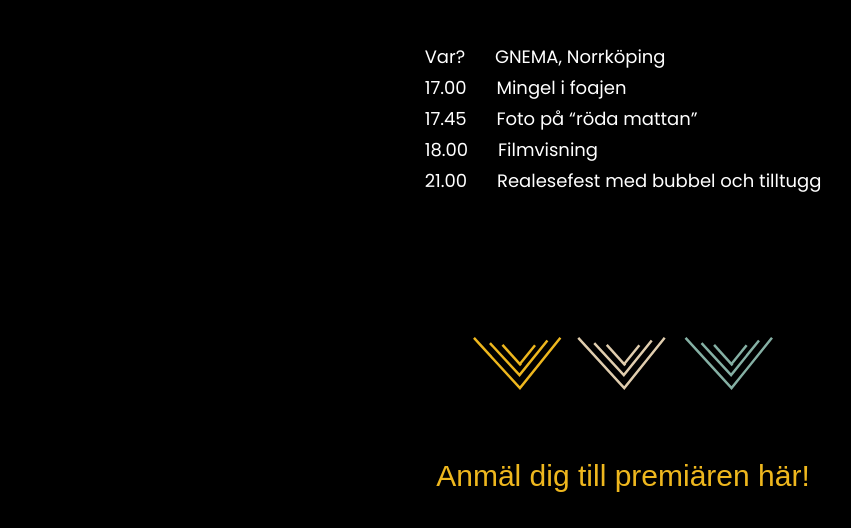
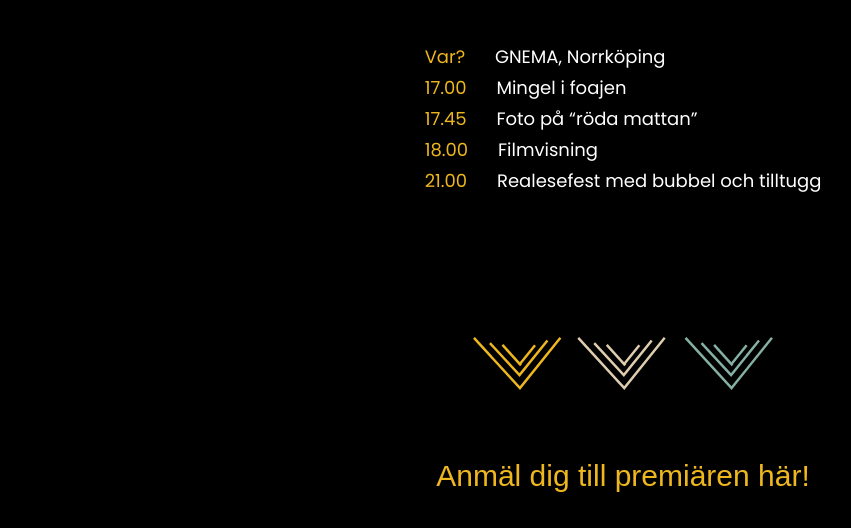
Before and after one commit to klarj/klajo, a plain HTML site: page program.html in a window 1280 px wide. Shown: the part 272-800 px from the top of the page, without its empty margins (17-868 px from the left). Drawn offline with Linux system fonts and the light colour scheme; a web font is replaced by a local one.

Commit message:
Style-fix

```diff
--- a/program.html
+++ b/program.html
@@ -39,19 +39,19 @@
             <!--Premiärtabellen-->
             <table>
                 <tr>
-                    <td><span class="under spacer">Var?</span> GNEMA, Norrköping</td>
+                    <td><span class="text-highlight spacer">Var?</span> GNEMA, Norrköping</td>
                 </tr>
                 <tr>
-                    <td><span class="under spacer">17.00</span> Mingel i foajen </td>
+                    <td><span class="text-highlight spacer">17.00</span> Mingel i foajen </td>
                 </tr>
                 <tr>
-                    <td><span class="under spacer">17.45</span> Foto på “röda mattan”</td>
+                    <td><span class="text-highlight spacer">17.45</span> Foto på “röda mattan”</td>
                 </tr>
                 <tr>
-                    <td><span class="under spacer">18.00</span> Filmvisning</td>
+                    <td><span class="text-highlight spacer">18.00</span> Filmvisning</td>
                 </tr>
                 <tr>
-                    <td><span class="under spacer">21.00</span> Realesefest med bubbel och tilltugg</td>
+                    <td><span class="text-highlight spacer">21.00</span> Realesefest med bubbel och tilltugg</td>
                 </tr>
             </table>
         </div>
```
